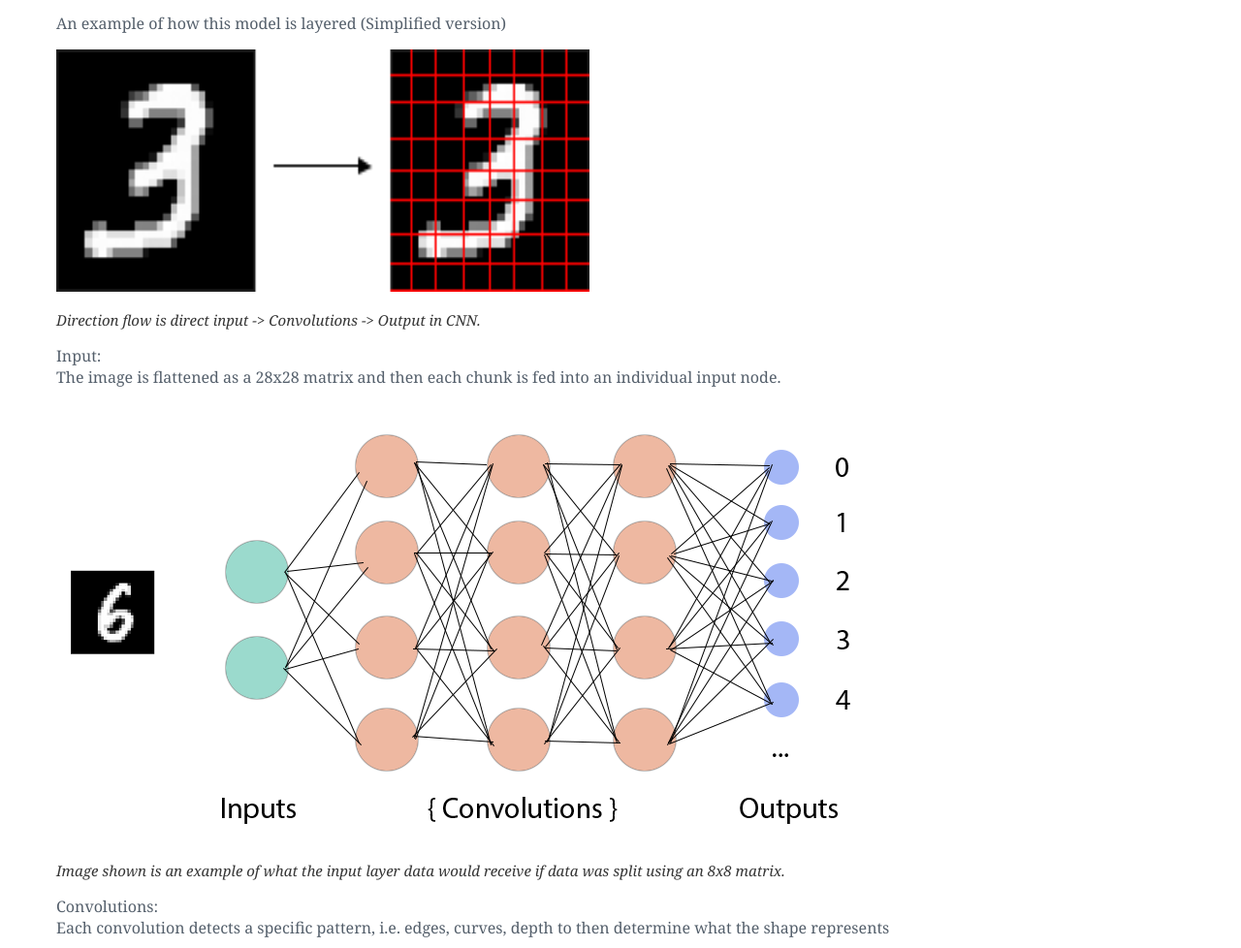
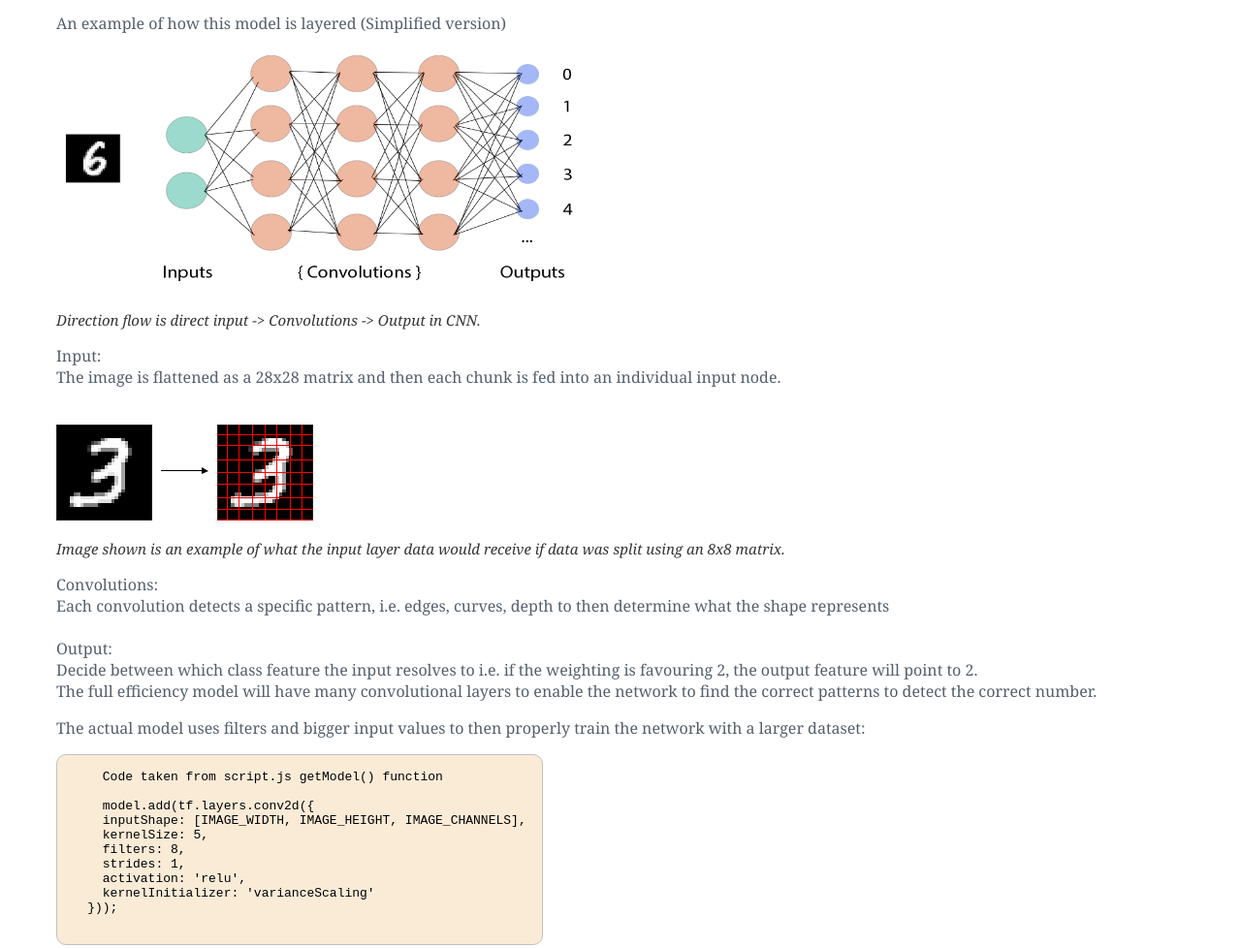
Before and after one commit to AsaasBaig/nnpackage, a plain HTML site: page cnn.html in a window 1280 px wide. Shown: the part 937-1915 px from the top of the page at 97% size. Drawn offline with Linux system fonts and the light colour scheme.

Commit message:
Images
Fixed wrong links.

```diff
--- a/cnn.html
+++ b/cnn.html
@@ -83,7 +83,7 @@
         An example of how this model is layered (Simplified version)
       </p>
       <div id="neuron-image">
-        <img src="https://raw.githubusercontent.com/AsaasBaig/nnpackage/gh-pages/images/CNNDataGrid.png" width="550px" height="250px" alt="CNN Layers Graph Perceptron">
+        <img src="https://raw.githubusercontent.com/AsaasBaig/nnpackage/gh-pages/images/CNNLayersMnist.png" width="550px" height="250px" alt="CNN Layers Graph Perceptron">
       </div>
       <p class="highlighted-text">
         Direction flow is direct input -> Convolutions -> Output in CNN.
@@ -94,7 +94,7 @@
         The image is flattened as a 28x28 matrix and then each chunk is fed into an individual input node.
         <br><br>
       </p>
-      <img src="https://raw.githubusercontent.com/AsaasBaig/nnpackage/gh-pages/images/CNNLayersMnist.png" alt="Data with Grid outlines">
+      <img src="https://raw.githubusercontent.com/AsaasBaig/nnpackage/gh-pages/images/CNNDataGrid.png" alt="Data with Grid outlines">
       <p class='highlighted-text'>
         Image shown is an example of what the input layer data would receive if data was split using an 8x8 matrix.
       </p>
```
